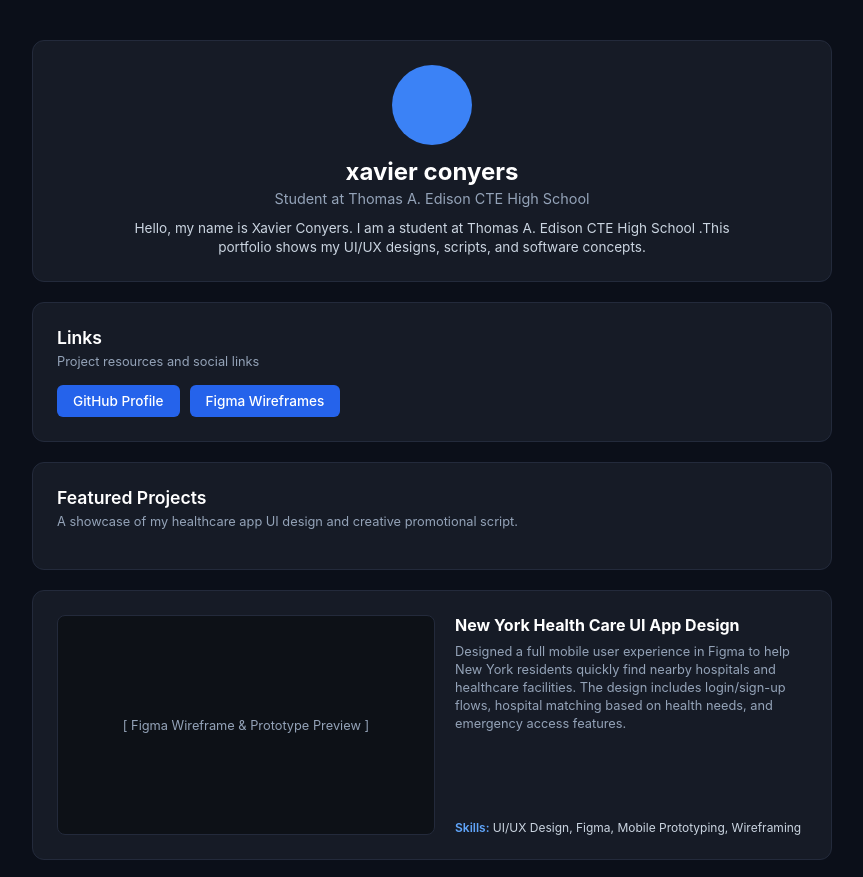
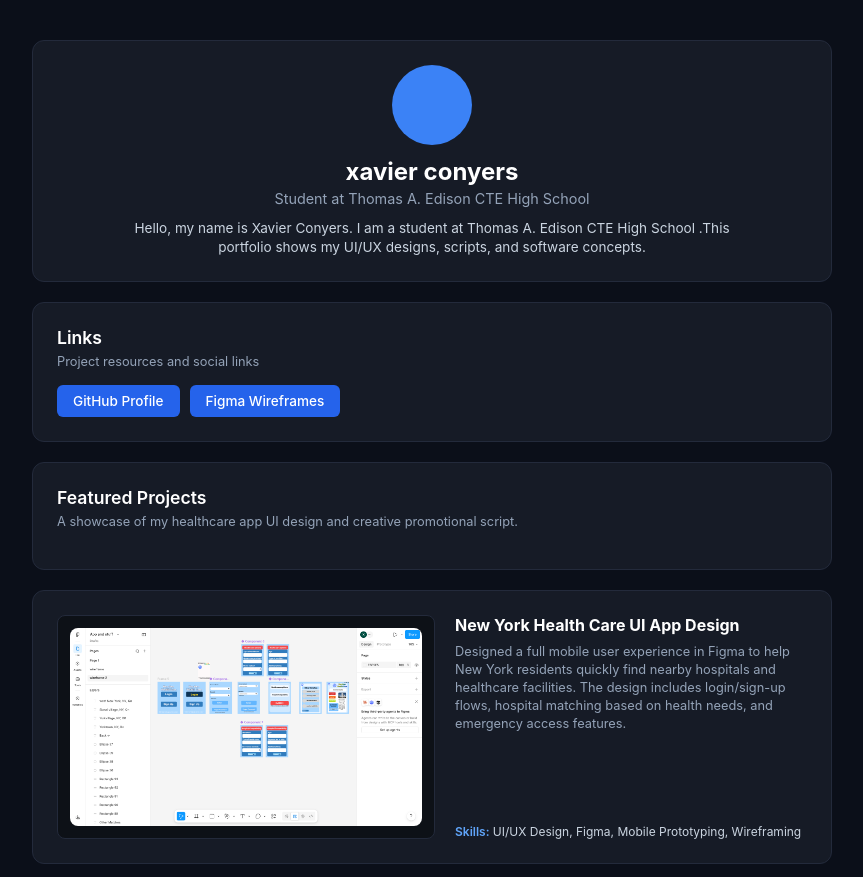
Before and after one commit to xavier734/Student---senior--portfolio-, a plain HTML site: page index.html in a window 1280 px wide. Shown: the top 877 px of the page, without its empty margins (208-1071 px from the left). Drawn offline with Linux system fonts and the light colour scheme.

Commit message:
Update index.html

```diff
--- a/index.html
+++ b/index.html
@@ -217,10 +217,9 @@
 
     <!-- Project 1: Figma UI/UX Design -->
     <div class="card project-card">
-      <div class="project-preview">
-        <!-- You can paste an image tag here of your Figma mockup or embed Figma iframe -->
-        <p style="color: #94a3b8; font-size: 0.8rem; text-align: center;">[ Figma Wireframe & Prototype Preview ]</p>
-      </div>
+     <div class="project-preview">
+        <img src="Screenshot 2026-11-02 12.12.42 PM.png" alt="Figma Wireframe Design" style="width: 100%; border-radius: 8px;" />
+    </div>
       <div class="project-info">
         <h3>New York Health Care UI App Design</h3>
         <p>
```
